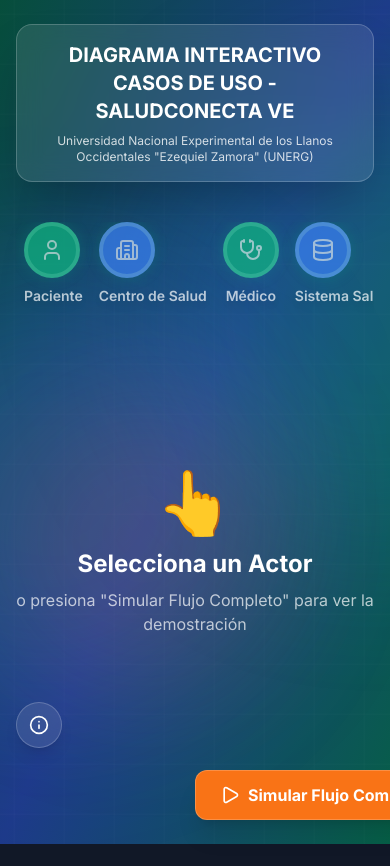
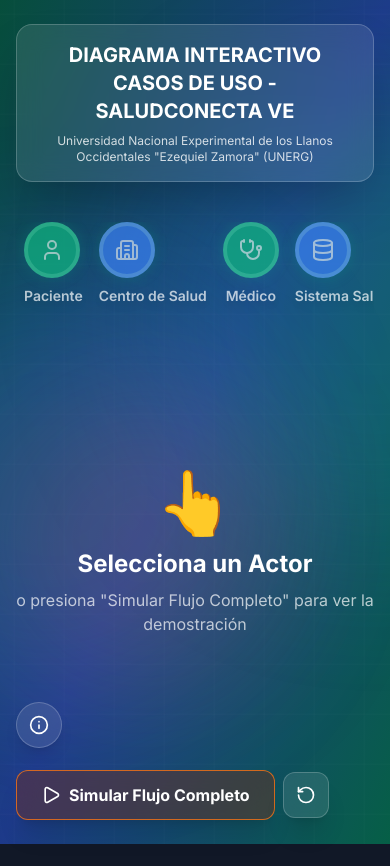
Before and after one commit to pedrocabezaremoto/Caso_de_uso_SaludConectaVE, a React (Vite) app: page / in a window 390 px wide. Built offline with nearby package versions, Linux system fonts and the light colour scheme.

Commit message:
UI: Refine mobile simulator button (Glass Naranja + Left Align)

```diff
--- a/src/components/FlowSimulator.tsx
+++ b/src/components/FlowSimulator.tsx
@@ -86,7 +86,7 @@
         <motion.div
             initial={{ opacity: 0, scale: 0.9 }}
             animate={{ opacity: 1, scale: 1 }}
-            className="fixed bottom-6 left-1/2 -translate-x-1/2 md:translate-x-0 md:left-auto md:bottom-8 md:right-8 z-50 flex items-center gap-2 w-max"
+            className="fixed bottom-6 left-4 md:translate-x-0 md:left-auto md:bottom-8 md:right-8 z-50 flex items-center gap-2 w-max"
         >
             {/* Play/Pause Button */}
             <motion.button
@@ -96,11 +96,13 @@
                 className={`
                     relative overflow-hidden
                     flex items-center gap-2 px-6 py-3 rounded-xl font-bold text-white shadow-xl
-                    transition-all backdrop-blur-md border border-white/20
-                    ${isPlaying
-                        ? 'bg-orange-500 hover:bg-orange-600'
-                        : 'bg-orange-500 hover:bg-orange-600'
-                    }
+                    transition-all backdrop-blur-md
+
+                    /* Mobile: Glass Orange (Transparent) */
+                    bg-orange-900/40 border border-orange-500/80
+
+                    /* Desktop: Solid Orange */
+                    md:bg-orange-500 md:border-white/20 md:hover:bg-orange-600
                 `}
             >
                 {/* Progress Overlay */}
```
